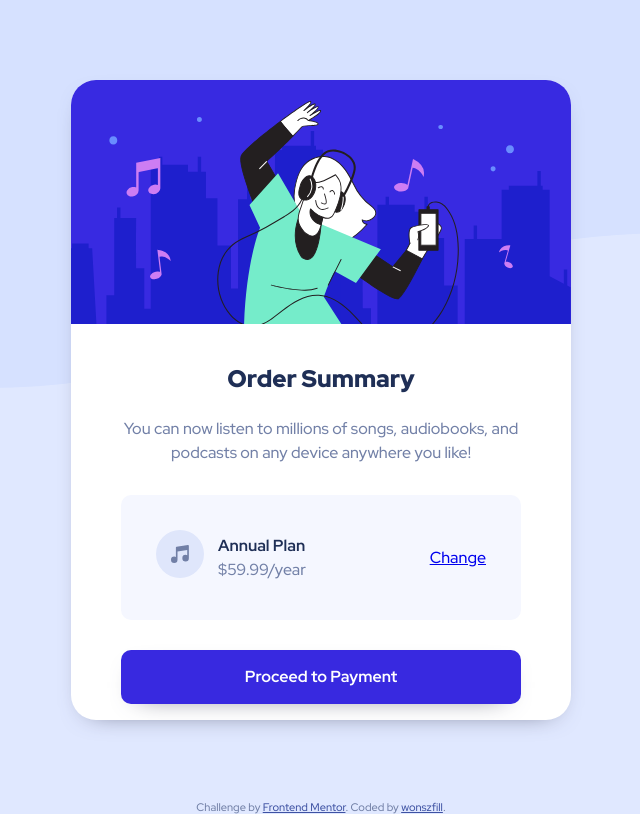
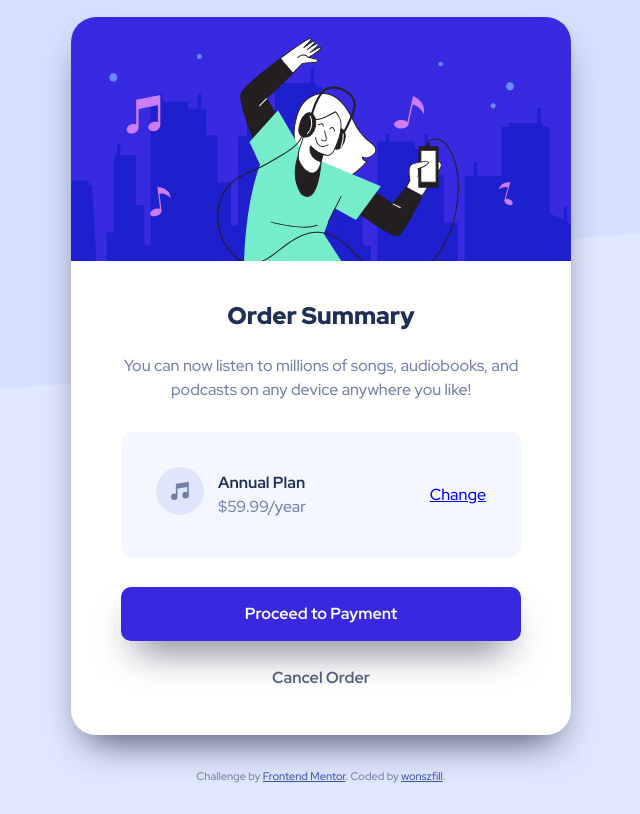
Before and after one commit to wonszfill/Order_summary_Frontend_Mentor, a plain HTML site: page index.html in a window 1280 px wide. Shown: the whole page, without its empty margins (319-959 px from the left). Drawn offline with Linux system fonts and the light colour scheme.

Commit message:
All done

```diff
--- a/index.html
+++ b/index.html
@@ -46,17 +46,18 @@
       <a class="card-link card-button light-shadow" href="#">
         Proceed to Payment
       </a>
-      <a class="card-link" href="#">
+      <a class="card-link card-button-non-pref" href="#">
         Cancel Order
       </a>
     </div>
   </div>
+  <div class="attribution">
+    Challenge by <a href="https://www.frontendmentor.io?ref=challenge" target="_blank">Frontend Mentor</a>.
+    Coded by <a href="https://github.com/wonszfill">wonszfill</a>.
+  </div>
 </div>
 
-<div class="attribution">
-  Challenge by <a href="https://www.frontendmentor.io?ref=challenge" target="_blank">Frontend Mentor</a>.
-  Coded by <a href="https://github.com/wonszfill">wonszfill</a>.
-</div>
+
 
 
 
--- a/style.css
+++ b/style.css
@@ -26,17 +26,19 @@ h1, h2, h3, h4, h5 {
     display: flex;
     align-items: center;
     justify-content: space-around;
+    flex-direction: column;
 
 }
 
 .card {
     width: 88%;
-    height: 80%;
+
     background: #fff;
     border-radius: 25px;
     overflow: hidden;
     text-align: center;
     font-size: 90%;
+    padding-bottom: 20px;
 }
 
 .card-header {
@@ -87,9 +89,13 @@ h1, h2, h3, h4, h5 {
     padding: 7px;
 }
 
+.card-plan div a {
+    transition: opacity .15s ease-in-out;
+}
+
 .card-plan div a:hover {
     text-decoration: none;
-    color: hsl(245, 75%, 52%)
+    opacity: 0.75;
 }
 
 .card-link{
@@ -97,22 +103,36 @@ h1, h2, h3, h4, h5 {
     width: 100%;
     box-sizing: border-box;
     padding: 15px;
+    margin:10px 0;
     text-decoration: none;
     font-weight: 700;
     color:hsl(224, 23%, 55%);
+    transition: opacity .15s ease-in-out;
 }
 
 .card-button {
     border-radius: 10px;
     background: hsl(245, 75%, 52%);
     color: #fff;
+}
 
+.card-button:hover {
+    opacity: 0.75;
+}
+
+.card-button-non-pref {
+    opacity: 0.75;
+    color:hsl(223, 47%, 23%);
+}
+
+.card-button-non-pref:hover {
+    opacity: 1;
 }
 
 .light-shadow {
-    -webkit-box-shadow: 0px 8px 27px -18px rgba(66, 68, 90, 1);
--moz-box-shadow: 0px 8px 27px -18px rgba(66, 68, 90, 1);
-box-shadow: 0px 8px 27px -18px rgba(66, 68, 90, 1);
+    -webkit-box-shadow: 0px 20px 39px -15px rgba(66, 68, 90, 1);
+-moz-box-shadow: 0px 20px 39px -15px rgba(66, 68, 90, 1);
+box-shadow: 0px 20px 39px -15px rgba(66, 68, 90, 1);
 }
 
 /* attribution at the bottom */
```
